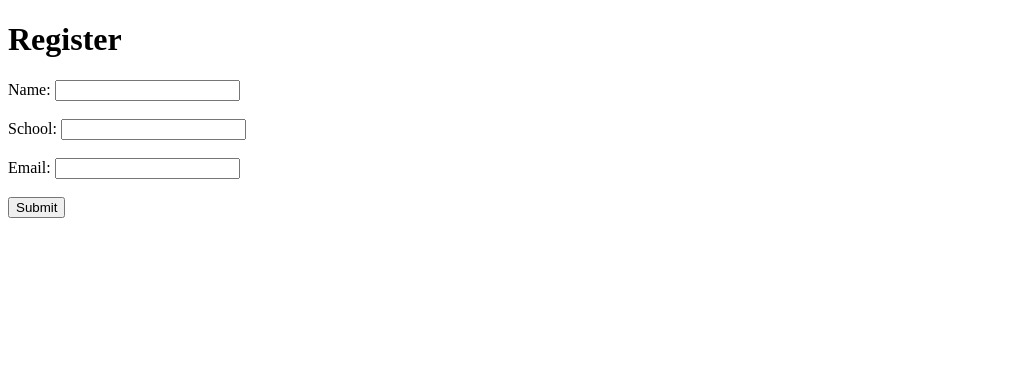
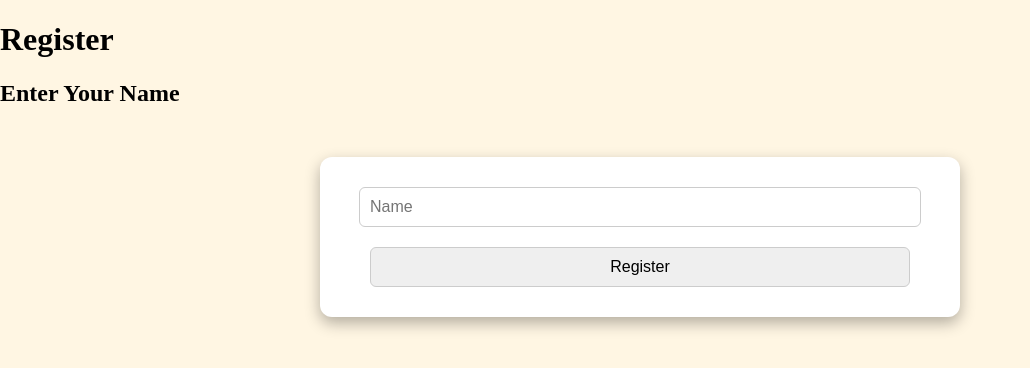
Before and after one commit to SaiCoder108/fraser-hacks, a plain HTML site: page register.html in a window 1280 px wide. Shown: the whole page, without its empty margins (0-1030 px from the left). Drawn offline with Linux system fonts and the light colour scheme; files that its build step writes are made by us from their sources.

Commit message:
Update register.html

```diff
--- a/register.html
+++ b/register.html
@@ -1,21 +1,41 @@
 <!DOCTYPE html>
-<html>
+<html lang="en">
 <head>
+    <link href="https://fonts.googleapis.com/css2?family=Montserrat:wght@500&display=swap" rel="stylesheet">
+    <link href="/static/styles.css" rel="stylesheet">
     <title>Register</title>
 </head>
 <body>
-    <h1>Register</h1>
-    <form method="POST">
-        <label for="name">Name:</label>
-        <input type="text" id="name" name="name" required>
-        <br><br>
-        <label for="school">School:</label>
-        <input type="text" id="school" school="school" required>
-        <br><br>
-        <label for="email">Email:</label>
-        <input type="text" id="email" email="email" required>
-        <br><br>
-        <button type="submit">Submit</button>
-    </form>
+    <div class="header">
+        <h1>Register</h1>
+    </div>
+    <div class="container">
+        <div class="section">
+            <h2>Enter Your Name</h2>
+            <form action="/" method="post">
+                <input name="name" placeholder="Name" type="text" required>
+                <input type="submit" value="Register">
+            </form>
+        </div>
+    </div>
+
+    <script>
+        // Start tracking time once the page loads
+        let startTime = Date.now();
+
+        // Function to send time spent when the user navigates away
+        window.addEventListener('beforeunload', function () {
+            let endTime = Date.now();
+            let timeSpent = Math.floor((endTime - startTime) / 1000);  // Time in seconds
+
+            fetch('/update-time', {
+                method: 'POST',
+                headers: {
+                    'Content-Type': 'application/json'
+                },
+                body: JSON.stringify({ timeSpent: timeSpent })
+            }).catch(err => console.log('Error:', err));
+        });
+    </script>
 </body>
 </html>
```
